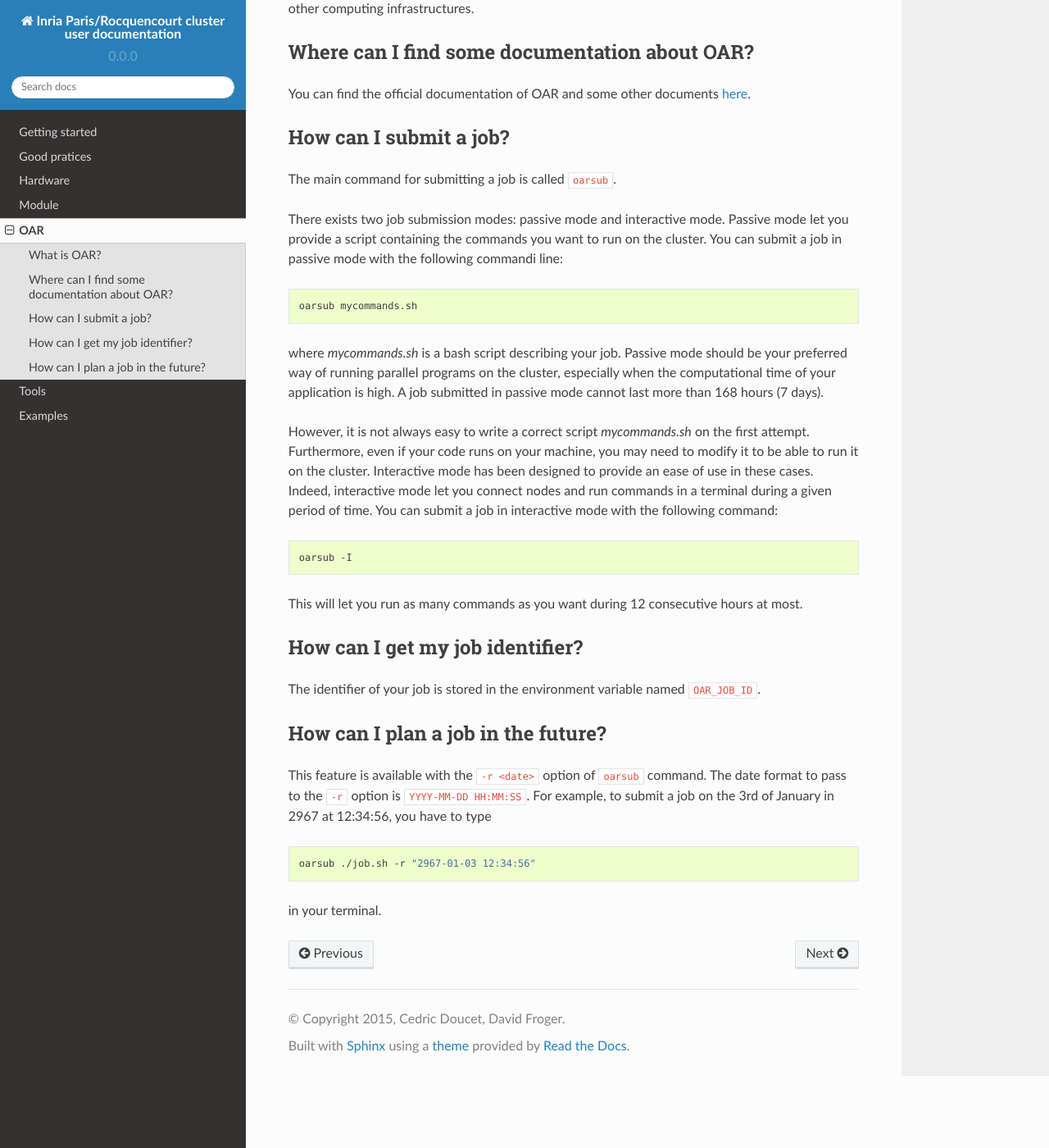
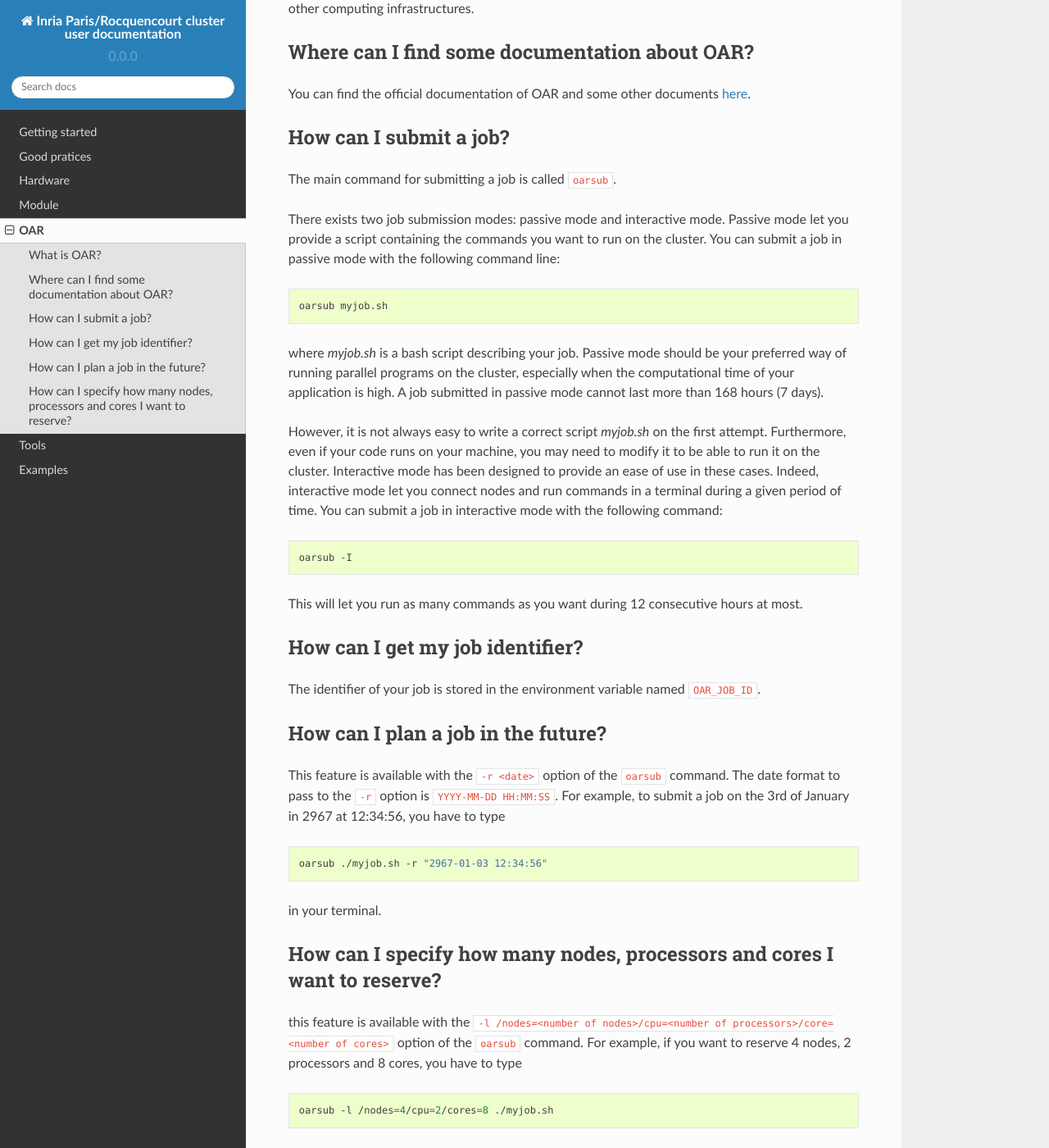
Before and after one commit to abertout/rioc, a Sphinx documentation site: the page built from doc/oar.rst, in a window 1280 px wide and 1400 px high, scrolled down 241 px. Shown: the whole window at 82% size. Built offline with Sphinx 7.4.7 and the Read the Docs theme 2.0.0, drawn with Linux system fonts in a browser that asks for light colours.

Commit message:
Add a new entry: how to specify the number of nodes, processors and cores

```diff
--- a/doc/oar.rst
+++ b/doc/oar.rst
@@ -18,17 +18,17 @@ The main command for submitting a job is called ``oarsub``.
 
 There exists two job submission modes: passive mode and interactive mode.
 Passive mode let you provide a script containing the commands you want to run on the cluster.
-You can submit a job in passive mode with the following commandi line:
+You can submit a job in passive mode with the following command line:
 
 .. code-block:: bash
 
-   oarsub mycommands.sh
+   oarsub myjob.sh
 
-where `mycommands.sh` is a bash script describing your job.
+where `myjob.sh` is a bash script describing your job.
 Passive mode should be your preferred way of running parallel programs on the cluster, especially when the computational time of your application is high.
 A job submitted in passive mode cannot last more than 168 hours (7 days).
 
-However, it is not always easy to write a correct script `mycommands.sh` on the first attempt.
+However, it is not always easy to write a correct script `myjob.sh` on the first attempt.
 Furthermore, even if your code runs on your machine, you may need to modify it to be able to run it on the cluster.
 Interactive mode has been designed to provide an ease of use in these cases.
 Indeed, interactive mode let you connect nodes and run commands in a terminal during a given period of time.
@@ -48,10 +48,21 @@ The identifier of your job is stored in the environment variable named ``OAR_JOB
 How can I plan a job in the future?
 ~~~~~~~~~~~~~~~~~~~~~~~~~~~~~~~~~~~
 
-This feature is available with the ``-r <date>`` option of ``oarsub`` command. The date format to pass to the ``-r`` option is ``YYYY-MM-DD HH:MM:SS``. For example, to submit a job on the 3rd of January in 2967 at 12:34:56, you have to type
+This feature is available with the ``-r <date>`` option of the ``oarsub`` command. The date format to pass to the ``-r`` option is ``YYYY-MM-DD HH:MM:SS``. For example, to submit a job on the 3rd of January in 2967 at 12:34:56, you have to type
 
 .. code-block:: bash
 
-   oarsub ./job.sh -r "2967-01-03 12:34:56"
+   oarsub ./myjob.sh -r "2967-01-03 12:34:56"
 
 in your terminal.
+
+How can I specify how many nodes, processors and cores I want to reserve?
+~~~~~~~~~~~~~~~~~~~~~~~~~~~~~~~~~~~~~~~~~~~~~~~~~~~~~~~~~~~~~~~~~~~~~~~~~
+
+this feature is available with the ``-l /nodes=<number of nodes>/cpu=<number of processors>/core=<number of cores>`` option of the ``oarsub`` command. For example, if you want to reserve 4 nodes, 2 processors and 8 cores, you have to type
+
+.. code-block:: bash
+
+   oarsub -l /nodes=4/cpu=2/cores=8 ./myjob.sh
+
+in your terminal.
```
